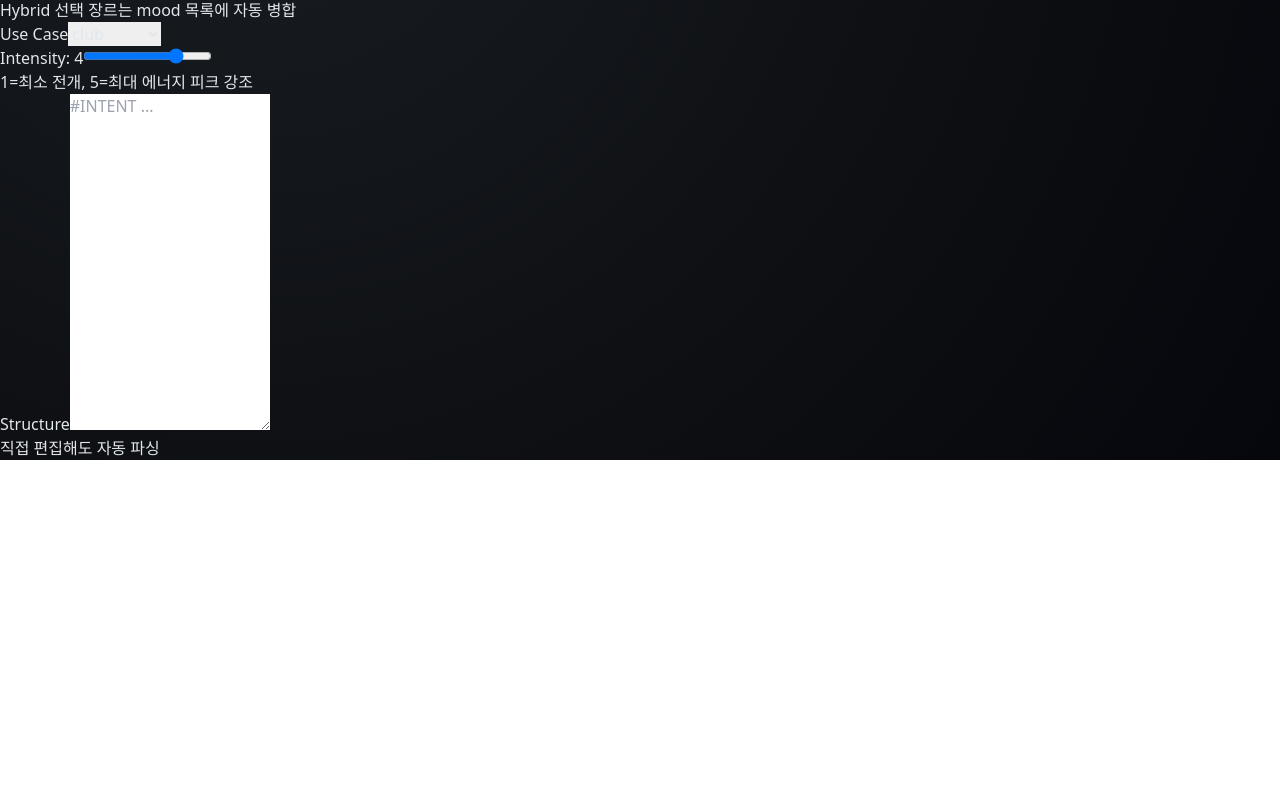
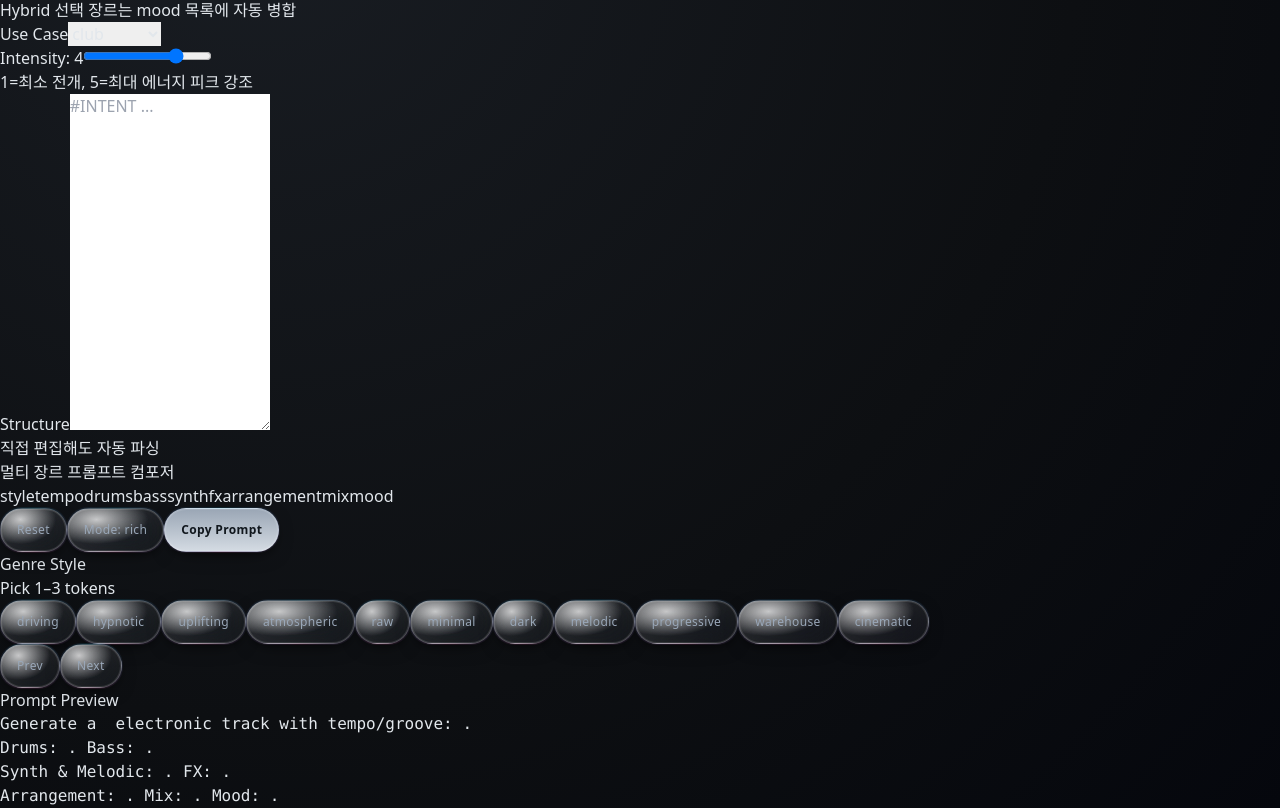
Before and after one commit to KIMJISUNG0/techno-prompt, a React (Vite) app: page / in a window 1280 px wide. Shown: the part 412-1220 px from the top of the page. Before the commit the page ends 872 px from the top, so only its background shows below. Built offline with nearby package versions, Linux system fonts and the light colour scheme.

Commit message:
feat(progressive): multi-stage prompt composer integrated into portal

```diff
--- /dev/null
+++ b/src/components/ProgressiveComposer.tsx
@@ -0,0 +1,72 @@
+import React from 'react';
+import { PROG_CATEGORIES, ProgressiveSelections, buildProgressivePrompt, suggestNextCategories } from '../progressive/progressiveCategories';
+
+export default function ProgressiveComposer(){
+  const [step, setStep] = React.useState(0);
+  const [mode, setMode] = React.useState<'compact'|'rich'>('rich');
+  const [sel, setSel] = React.useState<ProgressiveSelections>({});
+
+  const categories = PROG_CATEGORIES;
+  const current = categories[step];
+  const picked = sel[current.id] || [];
+
+  function toggle(tokenId: string){
+    setSel(s => {
+      const list = new Set(s[current.id]||[]);
+      if (list.has(tokenId)) list.delete(tokenId); else {
+        if (current.max && list.size >= current.max) return s; // soft cap
+        list.add(tokenId);
+      }
+      return { ...s, [current.id]: Array.from(list) };
+    });
+  }
+
+  function next(){ if (step < categories.length -1) setStep(step+1); }
+  function prev(){ if (step>0) setStep(step-1); }
+  function reset(){ setSel({}); setStep(0); }
+
+  const prompt = buildProgressivePrompt(sel, mode);
+  const nextHints = suggestNextCategories(current.id, sel);
+
+  return (
+    <div className="mt-16 space-y-8">
+      <header className="flex flex-wrap gap-2 items-center">
+        <h2 className="text-lg font-semibold tracking-wider">멀티 장르 프롬프트 컴포저</h2>
+        <div className="flex flex-wrap gap-1 ml-4">
+          {categories.map((c,i)=> (
+            <button key={c.id} onClick={()=> setStep(i)} className={`px-2 py-1 rounded border text-[11px] ${i===step? 'border-cyan-400 text-cyan-200 bg-cyan-600/10':'border-slate-600 text-slate-300 hover:border-cyan-400'}`}>{c.id}</button>
+          ))}
+        </div>
+        <div className="flex-1" />
+        <div className="flex gap-2 text-[11px] items-center">
+          <button onClick={reset} className="ios-bubble">Reset</button>
+          <button onClick={()=> setMode(m=> m==='rich'?'compact':'rich')} className="ios-bubble">Mode: {mode}</button>
+          <button onClick={()=> navigator.clipboard.writeText(prompt)} className="ios-bubble" data-variant="accent">Copy Prompt</button>
+        </div>
+      </header>
+      <section className="space-y-4">
+        <div className="flex items-center justify-between">
+          <h3 className="text-sm tracking-widest uppercase text-cyan-300">{current.label}</h3>
+          <div className="text-[10px] text-slate-500">Pick {current.min || 0}–{current.max || '∞'} tokens</div>
+        </div>
+        <div className="flex flex-wrap gap-2">
+          {current.tokens.map(tok => {
+            const on = picked.includes(tok.id);
+            const isHint = nextHints.includes(tok.id); // rarely true (hints from previous maybe)
+            return (
+              <button key={tok.id} onClick={()=> toggle(tok.id)} title={tok.hint || ''} className={`ios-bubble text-[11px] ${on? 'border border-cyan-400 bg-cyan-600/10 text-cyan-200':''} ${isHint && !on? 'ring-1 ring-cyan-500/40':''}`}>{tok.label}</button>
+            );
+          })}
+        </div>
+        <div className="flex gap-3 text-[11px] pt-2">
+          <button disabled={step===0} onClick={prev} className={`ios-bubble ${step===0? 'opacity-30 cursor-not-allowed':''}`}>Prev</button>
+          <button disabled={step===categories.length-1} onClick={next} className={`ios-bubble ${step===categories.length-1? 'opacity-30 cursor-not-allowed':''}`}>Next</button>
+        </div>
+      </section>
+      <section className="space-y-2">
+        <h3 className="text-[11px] uppercase tracking-wider text-slate-400">Prompt Preview</h3>
+        <pre className="text-[11px] whitespace-pre-wrap leading-relaxed bg-black/40 rounded border border-slate-700 p-3 max-h-80 overflow-auto">{prompt}</pre>
+      </section>
+    </div>
+  );
+}
--- a/src/components/portal/GenrePortal.tsx
+++ b/src/components/portal/GenrePortal.tsx
@@ -1,5 +1,6 @@
 import React, { useState, useEffect, useMemo } from 'react';
 import { buildDefaultDraft, serializeDraft, parseDraft } from '../../prompt/sectionDsl';
+import ProgressiveComposer from '../ProgressiveComposer';
 import { exportPrompt } from '../../prompt/promptExport';
 import { draftToPatterns } from '../../prompt/patternMap';
 import { clampIntensity } from '../../intent/types';
@@ -272,6 +273,8 @@ export default function GenrePortal({ onPick, allowHybrid=true, maxHybrid=2 }: G
             )}
           </div>
         )}
+        {/* Progressive Composer */}
+        <ProgressiveComposer />
       </div>
     </div>
   );
--- /dev/null
+++ b/src/progressive/progressiveCategories.ts
@@ -0,0 +1,119 @@
+
+/** Progressive category + token model */
+export interface ProgToken { id: string; label: string; group?: string; hint?: string; weight?: number; }
+export interface ProgCategory {
+  id: string;
+  label: string;
+  min?: number; // soft minimum selections
+  max?: number; // soft maximum
+  tokens: ProgToken[];
+  /** Suggest which next category IDs to emphasize / highlight */
+  nextHints?: (picked: string[], all: Record<string,string[]>) => string[];
+}
+
+// Helper to quickly define tokens (id defaults to kebab label)
+function t(label: string, hint?: string, group?: string): ProgToken {
+  return { id: label.toLowerCase().replace(/[^a-z0-9]+/g,'-'), label, hint, group };
+}
+
+export const PROG_CATEGORIES: ProgCategory[] = [
+  {
+    id: 'style', label: 'Genre Style', min:1, max:3,
+    tokens: [
+      t('driving'), t('hypnotic'), t('uplifting'), t('atmospheric'), t('raw'), t('minimal'), t('dark'), t('melodic'), t('progressive'), t('warehouse'), t('cinematic')
+    ],
+    nextHints(picked){
+      if (picked.includes('minimal')) return ['tempo','drums','bass'];
+      if (picked.includes('cinematic')) return ['fx','arrangement'];
+      return ['tempo'];
+    }
+  },
+  {
+    id: 'tempo', label: 'Tempo / Groove', min:1, max:2,
+    tokens: [
+      t('120-124 mellow'), t('125-128 club standard'), t('129-132 driving'), t('140 halftime'), t('150 fast'), t('170 dnb'), t('swing subtle'), t('swing heavy'), t('syncopated'), t('polyrhythmic')
+    ],
+    nextHints(picked){
+      if (picked.some(p=> p.includes('170'))) return ['drums','bass'];
+      return ['drums'];
+    }
+  },
+  {
+    id: 'drums', label: 'Drum Kit & Character', min:2, max:6,
+    tokens: [
+      t('tr909 kit'), t('tr808 kit'), t('acoustic hybrid'), t('processed modular'), t('punchy kick'), t('saturated kick'), t('clap-snare layer'), t('tight hats'), t('offbeat open hat'), t('ghost hats'), t('glitch perc sprinkles'), t('reverb clap'), t('rim ticks')
+    ],
+    nextHints(){ return ['bass']; }
+  },
+  {
+    id: 'bass', label: 'Bass Foundation', min:1, max:3,
+    tokens: [
+      t('rolling sub'), t('distorted reese'), t('plucky analog'), t('fm metallic'), t('sustained drone'), t('arp-bass hybrid')
+    ],
+    nextHints(){ return ['synth']; }
+  },
+  {
+    id: 'synth', label: 'Synth / Melodic', min:1, max:4,
+    tokens: [
+      t('hypnotic arp'), t('evolving pad'), t('bright pluck'), t('detuned saw lead'), t('bell motif'), t('grainy texture'), t('psy sequence'), t('mono acid line')
+    ],
+    nextHints(){ return ['fx','arrangement']; }
+  },
+  {
+    id: 'fx', label: 'FX & Transitions', min:0, max:4,
+    tokens: [
+      t('noise sweep'), t('reverse crash'), t('uplifter 4 bars'), t('sub drop'), t('vinyl noise bed'), t('granular sparkle'), t('impact hit'), t('tension riser')
+    ],
+    nextHints(){ return ['arrangement']; }
+  },
+  {
+    id: 'arrangement', label: 'Arrangement & Energy', min:1, max:3,
+    tokens: [
+      t('rise-drop-resolve'), t('dual-peak'), t('long-build'), t('early-impact'), t('extended breakdown'), t('percussive bridge'), t('big drop focus')
+    ],
+    nextHints(){ return ['mix']; }
+  },
+  {
+    id: 'mix', label: 'Mix / Spatial', min:1, max:4,
+    tokens: [
+      t('tight low end'), t('airy highs'), t('mid punch'), t('stereo wideness'), t('tape warmth'), t('analog saturation'), t('clean transient'), t('dark ambience')
+    ],
+    nextHints(){ return ['mood']; }
+  },
+  {
+    id: 'mood', label: 'Final Mood Tags', min:1, max:4,
+    tokens: [
+      t('tense'), t('euphoric'), t('introspective'), t('cinematic scope'), t('club-ready'), t('late-night'), t('underground'), t('mystical'), t('futuristic')
+    ],
+  },
+];
+
+export type ProgressiveSelections = Record<string,string[]>; // categoryId -> token ids
+
+export function buildProgressivePrompt(sel: ProgressiveSelections, mode: 'compact'|'rich'='rich'): string {
+  const style = (sel.style||[]).join(' ');
+  const tempo = (sel.tempo||[]).join(', ');
+  const drums = (sel.drums||[]).join(', ');
+  const bass = (sel.bass||[]).join(', ');
+  const synth = (sel.synth||[]).join(', ');
+  const fx = (sel.fx||[]).join(', ');
+  const arr = (sel.arrangement||[]).join(', ');
+  const mix = (sel.mix||[]).join(', ');
+  const mood = (sel.mood||[]).join(', ');
+
+  if (mode==='compact') {
+    return `Generate a ${style} track (${tempo}). Drums:${drums}. Bass:${bass}. Synth:${synth}. FX:${fx}. Arrange:${arr}. Mix:${mix}. Mood:${mood}.`;
+  }
+  return [
+    `Generate a ${style} electronic track with tempo/groove: ${tempo}.`,
+    `Drums: ${drums}. Bass: ${bass}.`,
+    `Synth & Melodic: ${synth}. FX: ${fx}.`,
+    `Arrangement: ${arr}. Mix: ${mix}. Mood: ${mood}.`
+  ].join('\n');
+}
+
+export function suggestNextCategories(currentId: string, picked: ProgressiveSelections): string[] {
+  const cat = PROG_CATEGORIES.find(c=> c.id===currentId);
+  if (!cat || !cat.nextHints) return [];
+  return cat.nextHints(picked[currentId]||[], picked);
+}
```
